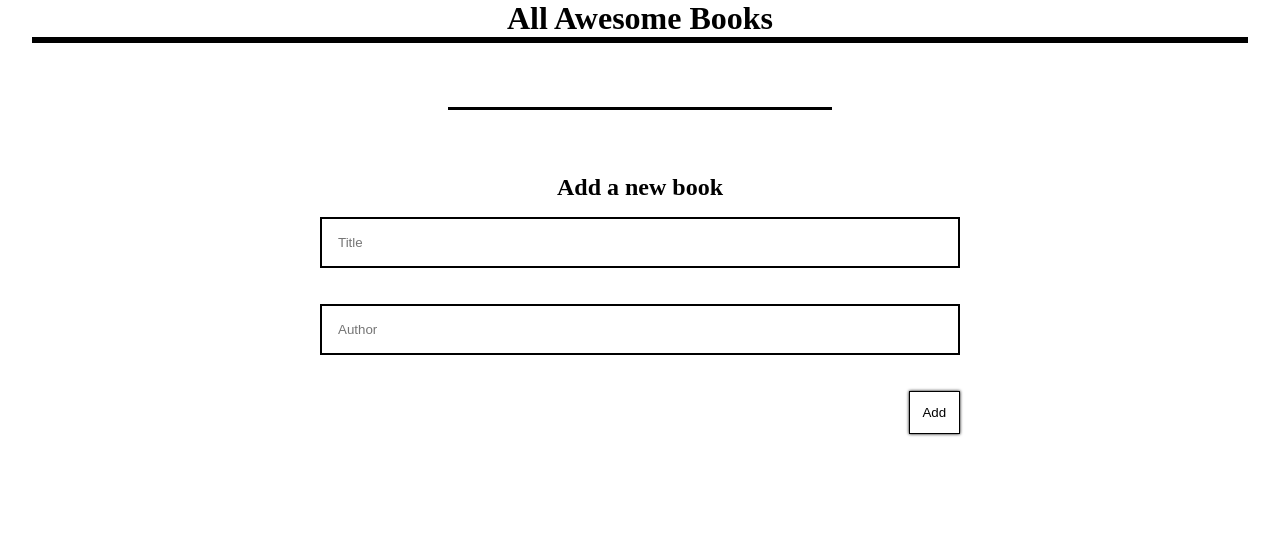
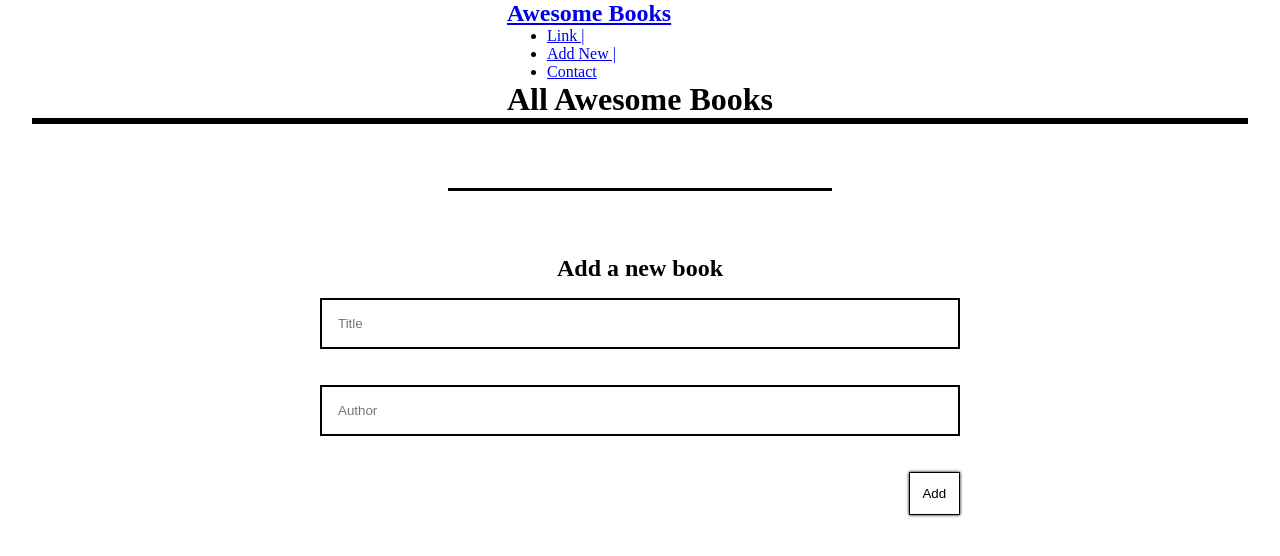
Before and after one commit to Okechukwu-muokwugwo/Awesome-books, a website: page index.html in a window 1280 px wide. Drawn offline with Linux system fonts and the light colour scheme.

Commit message:
Add header section for navbar for awesome books

```diff
--- a/index.html
+++ b/index.html
@@ -8,7 +8,17 @@
     <title>Awesome Books</title>
 </head>
 <body>
-    <h1 class="title">All Awesome Books</h1>
+    <header class="container">
+        <nav class="nav-bar">
+            <h2 class="home-link"><a href="#">Awesome Books</a></h2>
+            <ul class="page-links">
+                <li class="nav-item" id="link"><a href="#">Link |</a></li>
+                <li class="nav-item" id="add-new"><a href="#">Add New |</a></li>
+                <li class="nav-item" id="contact"><a href="#">Contact</a></li>
+            </ul>
+        </nav>
+        <h1 class="title">All Awesome Books</h1>
+    </header>
     <div class="books-container" id="books">
     </div>
     <div class="line"></div>
```
